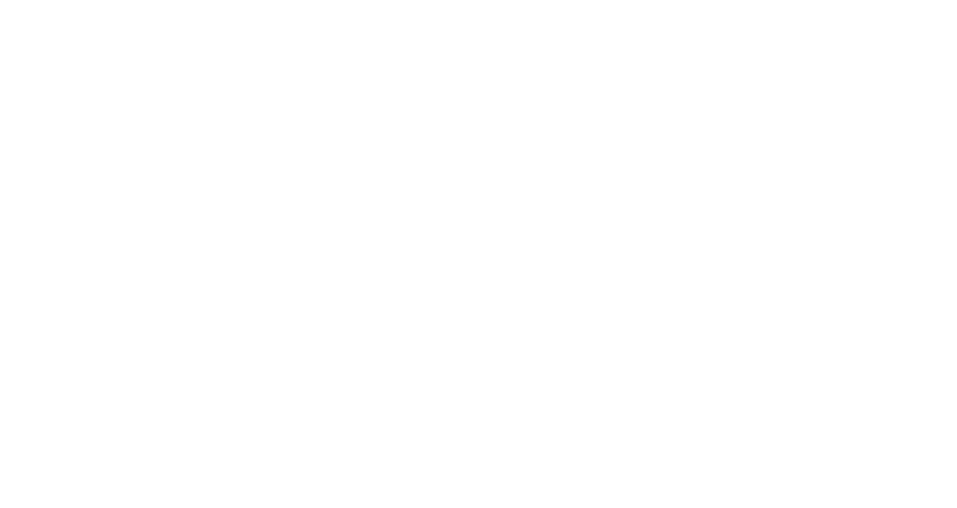
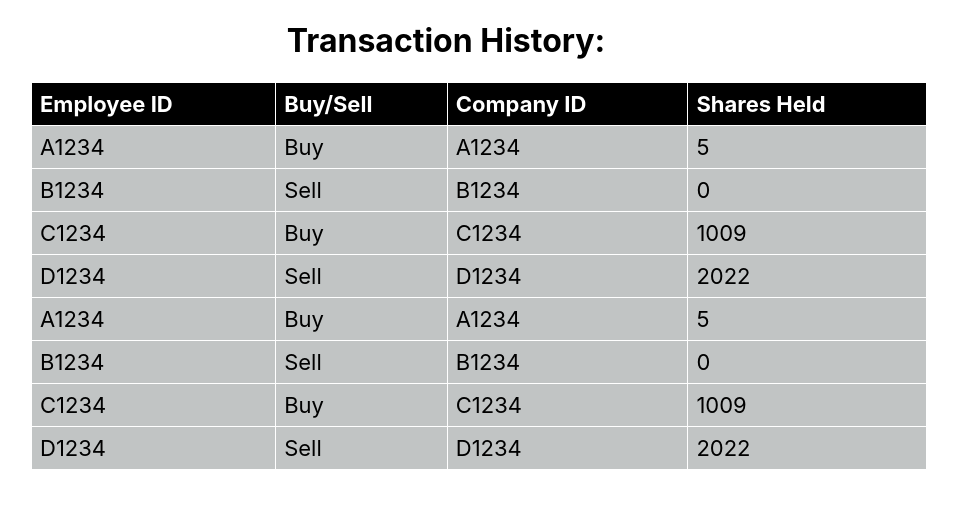
Before and after one commit to MaxDillon/CS348_Project, a React (Create React App) app in the folder client/: page /transaction in a window 1280 px wide. Before the commit this address had no page. Shown: the top 508 px of the page, without its empty margins (269-1226 px from the left). Built offline with nearby package versions, Linux system fonts and the light colour scheme.

Commit message:
Intial commit

```diff
--- a/client/src/App.js
+++ b/client/src/App.js
@@ -3,7 +3,9 @@
 
 import LoginPage from './Pages/LoginPage/LoginPage'
 import RegisterPage from './Pages/RegisterPage/RegisterPage'
-import InvestorPage from './Pages/InvestorPage/InvestorPage';
+import InvestorPage from './Pages/InvestorPage/InvestorPage'
+import TransactionPage from './Pages/transactionPage/transactionPage'
+import PageTwo from './Pages/PageTwo/PageTwo'
 
 function App() {
 
@@ -17,6 +19,8 @@
           </Route>
           <Route path="login" element={<LoginPage/>} />
           <Route path="register" element={<RegisterPage/>} />
+          <Route path="transaction" element={<TransactionPage/>} />
+          <Route path="pageTwo" element={<PageTwo/>} />
         </Routes>
 
       </BrowserRouter>
--- /dev/null
+++ b/client/src/Pages/PageTwo/PageTwo.js
@@ -0,0 +1,36 @@
+import React,{useState} from 'react';
+import "./second.css";
+import values from './second_data.json';
+export default function PageTwo() {
+	const [contacts, setContacts] = useState(values);
+	return (
+		<div classname="second-container">
+
+			<table class="table2" >
+			{contacts.map((contacter)=>(
+         		<tr>
+            		<td class="td2">Amount: ${contacter.Amount} </td>
+         		</tr>
+			))}
+      		</table>
+			<table class="table2"  >
+				<tr>
+            		<td colspan = "3"  class="td2">Fund Information</td>
+         		</tr>
+				{contacts.map((contacter)=>(
+         			<tr>
+            			<td class="td2">Name: </td>
+            			<td class="td2">name: {contacter.Name}</td>
+         			</tr>
+				))}
+				{contacts.map((contacter)=>(
+         			<tr>
+            			<td class="td2">Value: </td>
+						<td class="td2">value: ${contacter.Value}</td>
+         			</tr>
+				))}
+
+      		</table>
+		</div>
+	);
+}
--- /dev/null
+++ b/client/src/Pages/PageTwo/second.css
@@ -0,0 +1,49 @@
+.second-container {
+    display: flex;
+    flex-direction: column;
+    gap: 10px;
+    padding: 1rem;
+  }
+
+  table.table2 {
+    border-collapse: collapse;
+    width: 40%;
+    margin-top:50px;
+    margin-left:500px;
+  }
+
+  th,
+  td.td2 {
+    border: 1px solid #ffffff;
+    text-align: left;
+    padding: 8px;
+    font-size: 22px;
+  }
+
+  th {
+    background-color: rgb(0, 0, 0);
+    color: white;
+  }
+
+  td.td2 {
+    background-color: rgb(183, 190, 190);
+    height: 90px;
+  }
+  td:nth-child(1).td2
+  {
+    background-color: rgb(14, 14, 14);
+    color: white;
+  }
+  form {
+    display: flex;
+    gap: 5px;
+  }
+
+  form td:last-child {
+    display: flex;
+    justify-content: space-evenly;
+  }
+
+  form * {
+    font-size: 25px;
+  }
--- /dev/null
+++ b/client/src/Pages/PageTwo/second_data.json
@@ -0,0 +1,8 @@
+[
+    {
+        "Amount": 1200,
+        "Name": "Buy",
+        "Value": 5
+    }
+
+]
--- /dev/null
+++ b/client/src/Pages/transactionPage/trans_data.json
@@ -0,0 +1,50 @@
+[
+    {
+        "employeeID": 121,
+        "buySell": "Buy",
+        "companyId":"A1234",
+        "sharesHeld": 5
+    },
+    {
+        "employeeID": 122,
+        "buySell": "Sell",
+        "companyId":"B1234",
+        "sharesHeld": 0
+    },
+    {
+        "employeeID": 123,
+        "buySell": "Buy",
+        "companyId":"C1234",
+        "sharesHeld": 1009
+    },
+    {
+        "employeeID": 124,
+        "buySell": "Sell",
+        "companyId":"D1234",
+        "sharesHeld": 2022
+    },
+    {
+        "employeeID": 121,
+        "buySell": "Buy",
+        "companyId":"A1234",
+        "sharesHeld": 5
+    },
+    {
+        "employeeID": 122,
+        "buySell": "Sell",
+        "companyId":"B1234",
+        "sharesHeld": 0
+    },
+    {
+        "employeeID": 123,
+        "buySell": "Buy",
+        "companyId":"C1234",
+        "sharesHeld": 1009
+    },
+    {
+        "employeeID": 124,
+        "buySell": "Sell",
+        "companyId":"D1234",
+        "sharesHeld": 2022
+    }
+]
--- /dev/null
+++ b/client/src/Pages/transactionPage/transactionPage.js
@@ -0,0 +1,33 @@
+import React, {useState} from 'react';
+import "./transactions.css";
+import data from './trans_data.json';
+export default function TransactionPage() {
+	const [contacts, setContacts] = useState(data);
+	return (
+		<div classname="app-container">
+			<h1>Transaction History:</h1>
+			<table class= "table1">
+				<thead>
+					<tr class = "tr1">
+    					<th class="th1">Employee ID</th>
+    					<th class="th1">Buy/Sell</th>
+    					<th class="th1">Company ID</th>
+    					<th class="th1">Shares Held</th>
+  					</tr>
+				</thead>
+				<tbody>
+					{contacts.map((contact)=>(
+							<tr>
+    						<td class="td1">{contact.companyId}</td>
+    						<td class="td1">{contact.buySell}</td>
+   			 				<td class="td1">{contact.companyId}</td>
+    						<td class="td1">{contact.sharesHeld}</td>
+  						</tr>
+					))}
+
+				</tbody>
+			</table>
+
+		</div>
+	);
+}
--- /dev/null
+++ b/client/src/Pages/transactionPage/transactions.css
@@ -0,0 +1,47 @@
+.app-container {
+    display: flex;
+    flex-direction: column;
+    gap: 10px;
+    padding: 1rem;
+  }
+
+  table.table1 {
+    border-collapse: collapse;
+    width: 70%;
+    margin-top:10px;
+    margin-left:300px;
+  }
+
+  th.th1,
+  td.td1 {
+    border: 1px solid #ffffff;
+    text-align: left;
+    padding: 8px;
+    font-size: 22px;
+  }
+
+  th.th1 {
+    background-color: rgb(0, 0, 0);
+    color: white;
+  }
+
+  td.td1 {
+    background-color: rgb(193, 196, 196);
+  }
+
+  h1 {
+    margin-left:150px;
+  }
+  form {
+    display: flex;
+    gap: 5px;
+  }
+
+  form td:last-child.td1 {
+    display: flex;
+    justify-content: space-evenly;
+  }
+
+  form * {
+    font-size: 25px;
+  }
```
Also changed, not shown: client/src/Pages/TransactionPage/TransactionPage.js (added, +10 -0 lines), client/src/Pages/TransactionPage/TransactionPage.css (added), 1 other file (tests, documents, lock files or other folders).
